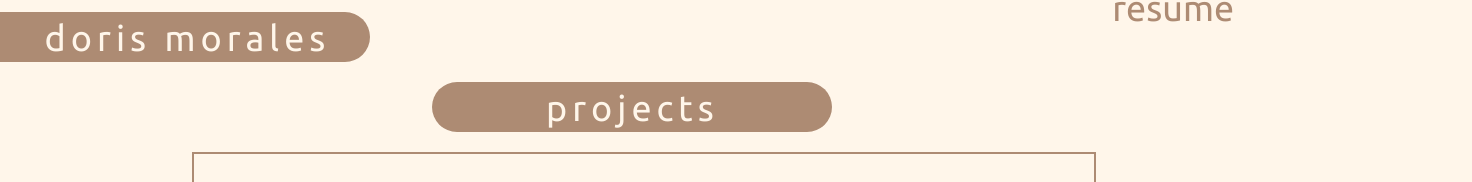
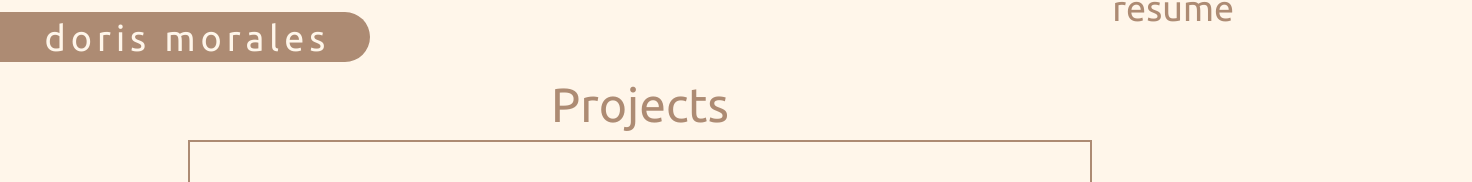
Before and after one commit to moralesdoris880/dorisportfolio, a React (Create React App) app: page /projects in a window 1280 px wide. Shown: the part 128-310 px from the top of the page, 1472 px wide, since content can reach past the window. Built offline with nearby package versions, Linux system fonts and the light colour scheme; a web font is replaced by a local one.

Commit message:
Project css changed

```diff
--- /dev/null
+++ b/src/css/projects.css
@@ -0,0 +1,66 @@
+#projectbox{
+    display: flex;
+    justify-content: center;
+}
+#projectcontent{
+    display: flex;
+    flex-direction: column;
+    margin-top: 10px;
+}
+.projectimg{
+    width: 100%;
+    position: relative;
+    top: 15%;
+  }
+.imgbox{
+    height: 400px;
+    width: 500px;
+    margin-left: 20px;
+}
+  .project{
+    margin-top: 20px;
+    width: 900px;
+    height: 400px;
+    border: 2px solid #AD8B73;
+    display: flex;
+  }
+
+  .projectinfo{
+    width: 500px;
+  }
+
+  .project h1{
+    font-family: 'Ubuntu', sans-serif;
+    color: #AD8B73;
+    font-size: 36px;
+    margin: 10px;
+    margin-top: 55px;
+  }
+  .project p{
+    font-family: 'Ubuntu', sans-serif;
+    color: #AD8B73;
+    font-size: 18px;
+    margin: 10px;
+    margin-top: 20px;
+    height: 100px;
+    width: 400px;
+    letter-spacing: 2px;
+  }
+  .project a{
+    font-family: 'Ubuntu', sans-serif;
+    color: #AD8B73;
+    font-size: 24px;
+    margin: 10px;
+    text-decoration: none;
+  }
+  .project a:hover{
+    color: #564539;
+  }
+  #projectstitle{
+    font-family: 'Ubuntu', sans-serif;
+    color: #AD8B73;
+    text-align: center;
+    font-size: 48px;
+    position: relative;
+    top: 8px;
+  }
--- a/src/css/resume.css
+++ b/src/css/resume.css
@@ -10,6 +10,7 @@
 #resumecontent{
     display: flex;
     flex-direction: column;
+    margin-top: 10px;
 }
 .btn{
     background-color: #AD8B73;
--- a/src/index.css
+++ b/src/index.css
@@ -366,77 +366,3 @@ body{
   width: 700px;
   justify-content: space-evenly;
 }
-
-/* PROJECTS */
-#projectlist2{
-  display: flex;
-  flex-direction: column;
-  position: relative;
-  left: 15%;
-}
-.project{
-  margin-top: 20px;
-  width: 900px;
-  height: 400px;
-  border: 2px solid #AD8B73;
-  display: flex;
-}
-.projectimg{
-  width: 100%;
-  position: relative;
-  top: 15%;
-}
-.projectinfo{
-  width: 500px;
-}
-.imgbox{
-  height: 400px;
-  width: 500px;
-  margin-left: 20px;
-}
-.project h1{
-  font-family: 'Ubuntu', sans-serif;
-  color: #AD8B73;
-  font-size: 36px;
-  margin: 10px;
-  margin-top: 55px;
-}
-.project p{
-  font-family: 'Ubuntu', sans-serif;
-  color: #AD8B73;
-  font-size: 18px;
-  margin: 10px;
-  margin-top: 20px;
-  height: 100px;
-  width: 400px;
-  letter-spacing: 2px;
-}
-.project a{
-  font-family: 'Ubuntu', sans-serif;
-  color: #AD8B73;
-  font-size: 24px;
-  margin: 10px;
-  text-decoration: none;
-}
-.project a:hover{
-  color: #564539;
-}
-#projectbox{
-  background-color: #AD8B73;
-  width: 400px;
-  height: 50px;
-  border-radius: 25px;
-  margin-top: 20px;
-  margin-left: 10px;
-  position: relative;
-  left: 33%;
-}
-#projectstitle{
-  font-family: 'Ubuntu', sans-serif;
-  color: #FFF6EA;
-  text-align: center;
-  font-size: 36px;
-  position: relative;
-  top: 8px;
-  letter-spacing: 5px;
-}
--- a/src/pages/Projects.js
+++ b/src/pages/Projects.js
@@ -1,7 +1,10 @@
+import '../css/projects.css';
+
 function Projects(){
     return(
-        <div id="projectpage">
-            <div id="projectbox"><h1 id="projectstitle">projects</h1></div>
+        <div id="projectbox">
+            <div id="projectcontent">
+                <h1 id="projectstitle">Projects</h1>
                 <div id="projectlist2">
                     <div className="project">
                     <div className="imgbox"><img src="/media/nycdrinkers.png" alt="website img of nycdrinkerssociety" className="projectimg"/></div>
@@ -38,6 +41,7 @@ function Projects(){
                     </div>
                 </div>
             </div>
+        </div>
     );
 }
 
```
Lines whose indentation alone changed are shown as unchanged.
